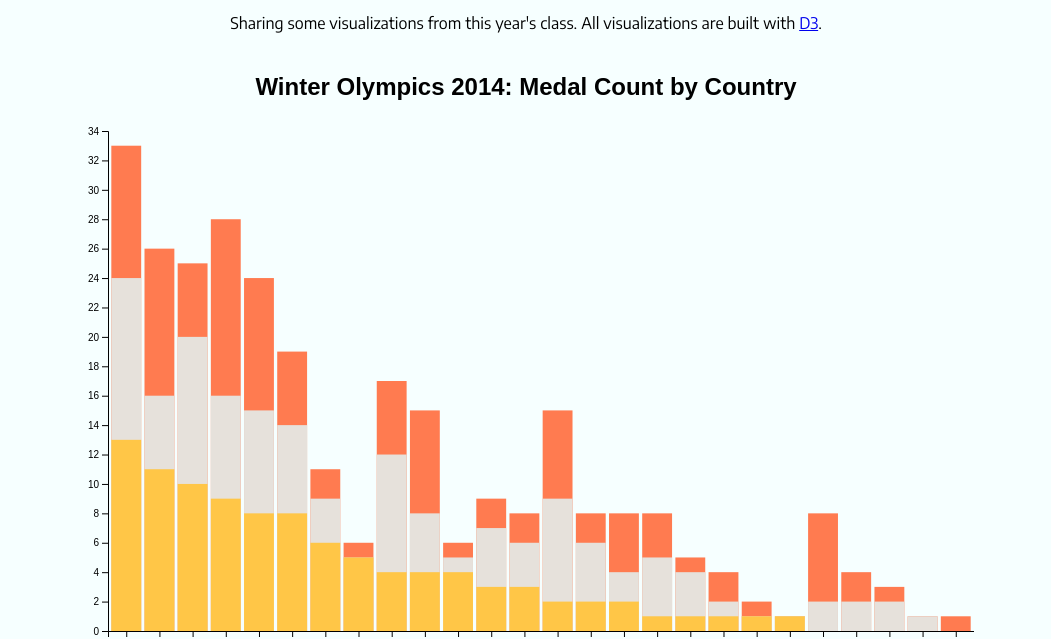
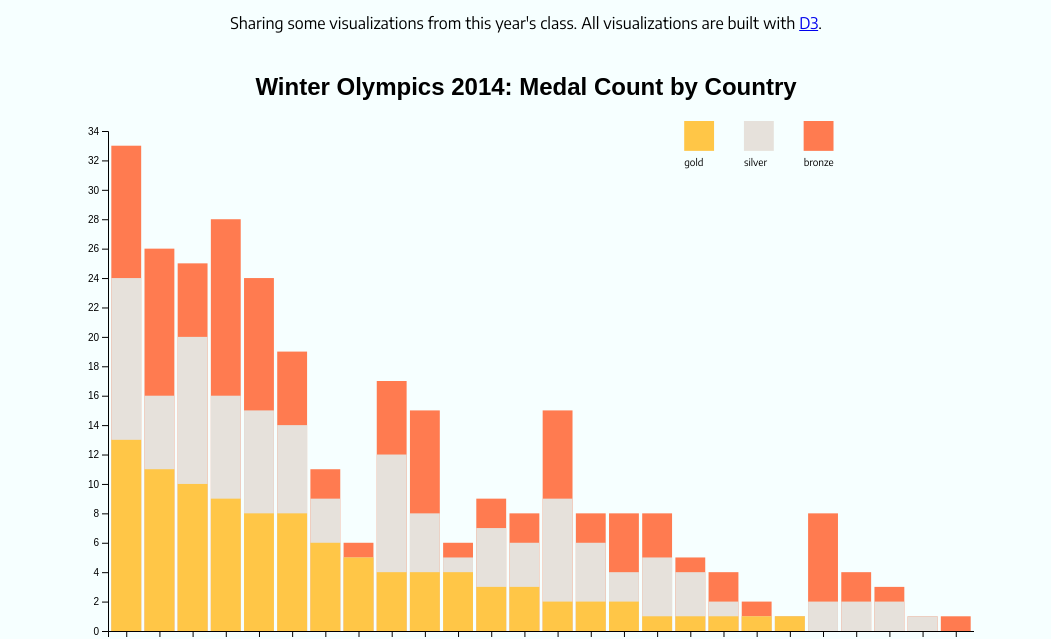
Before and after one commit to mego99/apstats2017, a plain HTML site: page index.html in a window 1280 px wide. Shown: the part 135-774 px from the top of the page, without its empty margins (114-1165 px from the left). Drawn offline with Linux system fonts and the light colour scheme; a web font is replaced by a local one.

Commit message:
added legend

```diff
--- a/scripts/olympics.js
+++ b/scripts/olympics.js
@@ -89,5 +89,12 @@ d3.csv('data/olympics.csv',
             .attr('transform','translate('+leftPadding+','+topPadding+')');
 
       var legend = svg.append('g').attr('class','legend');
+        legend.append('rect').attr('class','legend-lab').attr('x',0).attr('width',x.bandwidth()).attr('height',x.bandwidth()).style('fill',gold);
+        legend.append('text').attr('class','legend-lab').attr('x',0).attr('y',x.bandwidth()*1.5).text('gold');
+        legend.append('rect').attr('class','legend-lab').attr('x',x.bandwidth()*2).attr('width',x.bandwidth()).attr('height',x.bandwidth()).style('fill',silver);
+        legend.append('text').attr('class','legend-lab').attr('x',x.bandwidth()*2).attr('y',x.bandwidth()*1.5).text('silver');
+        legend.append('rect').attr('class','legend-lab').attr('x',x.bandwidth()*4).attr('width',x.bandwidth()).attr('height',x.bandwidth()).style('fill',bronze);
+        legend.append('text').attr('class','legend-lab').attr('x',x.bandwidth()*4).attr('y',x.bandwidth()*1.5).text('bronze');
+      legend.attr('transform','translate('+(w*0.7)+',0)');
   }
 )
--- a/styles/style.css
+++ b/styles/style.css
@@ -25,3 +25,6 @@ span.label {
 span.label:after {
   content:" ";
 }
+.legend-lab {
+  font-size:10px;
+}
```
